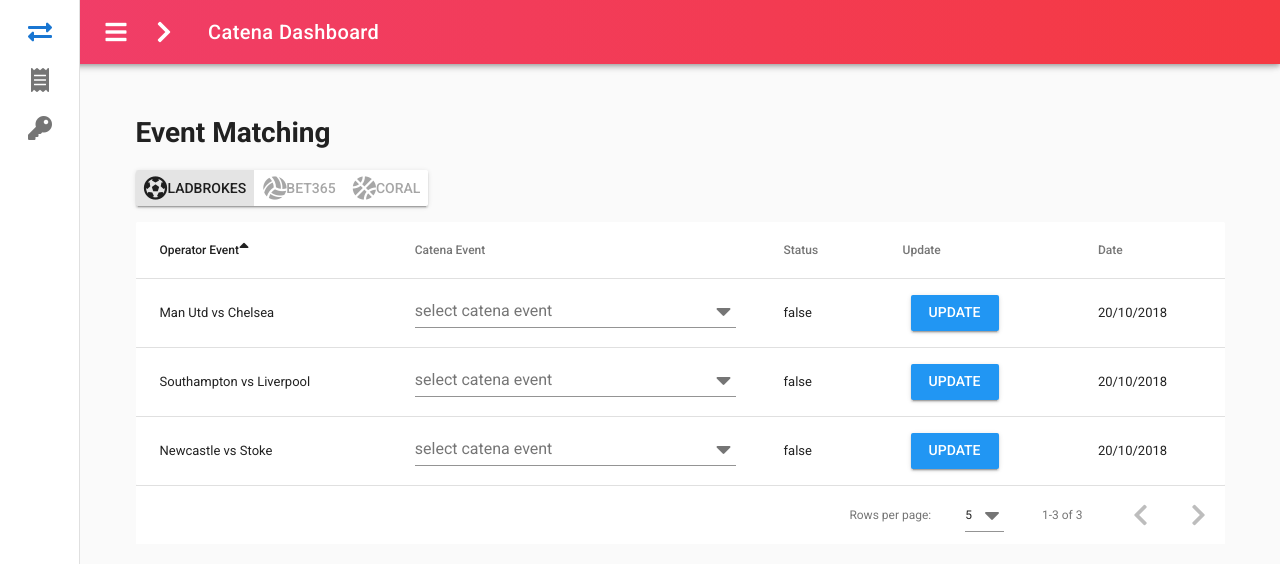
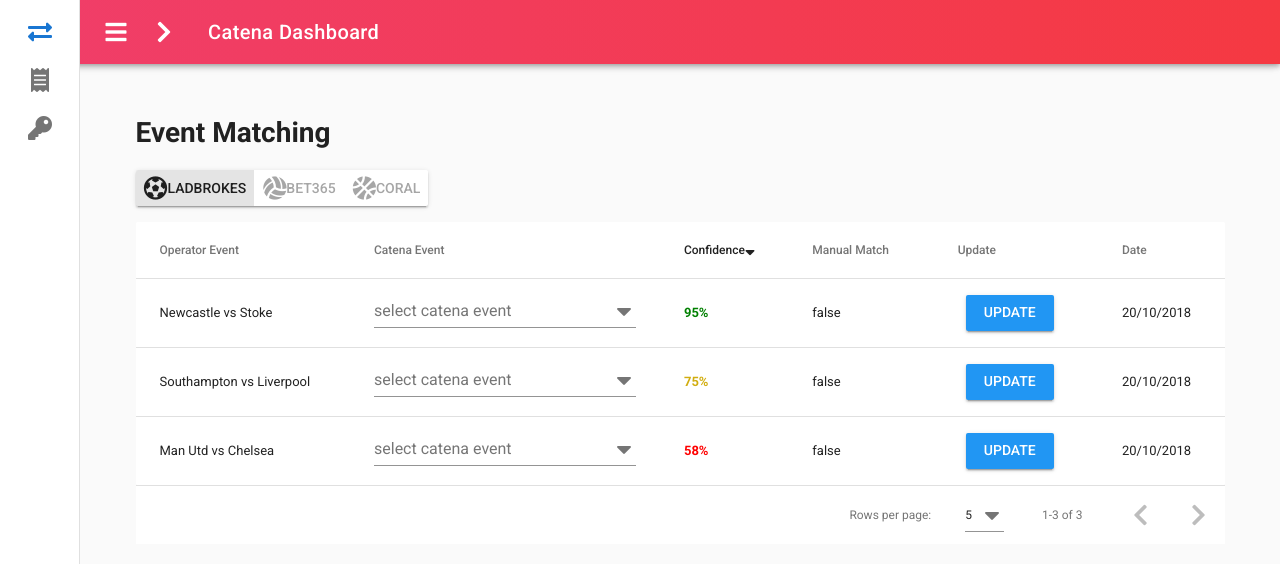
Before and after one commit to Ed-Barnes937/MatchingDashboard, a Vue app: page /#/matching in a window 1280 px wide. Shown: the top 564 px of the page. Built offline with nearby package versions, Linux system fonts and the light colour scheme; no server answers.

Commit message:
host checking disabled

```diff
--- a/src/Pages/eventMatching.vue
+++ b/src/Pages/eventMatching.vue
@@ -21,13 +21,14 @@
                 </v-btn-toggle>
             </v-flex>
             <v-flex xs12>
-                <v-data-table :headers="headers" :items="eventList">
+                <v-data-table :headers="headers" :items="eventList" must-sort :pagination.sync="defaultSort">
                     <template slot="items" slot-scope="props">
-                        <td text-xs-left>{{props.item.operatorName}}</td>
-                        <td text-xs-left><v-autocomplete :items="catenaList" label="select catena event" dense clearable></v-autocomplete></td>
-                        <td text-xs-left>{{props.item.status}}</td>
-                        <td><v-btn color="info">update</v-btn></td>
-                        <td text-xs-left>{{props.item.date}}</td>
+                        <td class="text-xs-left">{{props.item.operatorName}}</td>
+                        <td class="text-xs-left"><v-autocomplete :items="catenaList" label="select catena event" dense clearable></v-autocomplete></td>
+                        <td class="text-xs-left" :style="confidenceStyling(props.item.confidence)"><b>{{props.item.confidence}}%</b></td>
+                        <td class="text-xs-left">{{props.item.status}}</td>
+                        <td class="text-xs-left"><v-btn color="info">update</v-btn></td>
+                        <td class="text-xs-left">{{props.item.date}}</td>
                     </template>
                 </v-data-table>
             </v-flex>
@@ -49,22 +50,27 @@
                     value: 'ladbrokesName'
                 },{
                     text: 'Catena Event',
-                    sortable: true,
+                    sortable: false,
                     value: 'catenaName'
                 },{
-                    text: 'Status',
+                    text: 'Confidence',
+                    sortable: true,
+                    value: 'confidence'
+                },{
+                    text: 'Manual Match',
                     sortable: true,
                     value: 'status'
                 },{
                     text: 'Update',
-                    sortable: true,
+                    sortable: false,
                     value: "Update"
                 },{
                     text: 'Date',
                     sortable: true,
                     value: 'date'
                 }],
-                operator: "ladbrokes"
+                operator: "ladbrokes",
+                defaultSort: {'sortBy': 'confidence', 'descending': true}
             }
         },
         computed: {
@@ -73,6 +79,12 @@
             },
             catenaList() {
                 return this.$store.getters.catenaList()
+            }
+        },
+        methods: {
+            confidenceStyling(conf) {
+                let textColor = (conf >= 95 ? 'green' : (conf >= 70 ? '#d1ad10' : 'red'))
+                return {color: textColor}
             }
         },
         created() {
--- a/src/store/index.js
+++ b/src/store/index.js
@@ -17,30 +17,35 @@
             {
                 operatorName: 'Man Utd vs Chelsea',
                 catenaName: '',
+                confidence: 58,
                 status: false,
                 date: '20/10/2018',
                 operator: "ladbrokes"
             },{
                 operatorName: 'Southampton vs Liverpool',
                 catenaName: '',
+                confidence: 75,
                 status: false,
                 date: '20/10/2018',
                 operator: "ladbrokes"
             },{
                 operatorName: 'Man United vs Chelsea',
                 catenaName: '',
+                confidence: 90,
                 status: false,
                 date: '20/10/2018',
                 operator: "bet365"
             },{
                 operatorName: 'Newcastle vs Stoke',
                 catenaName: '',
+                confidence: 95,
                 status: false,
                 date: '20/10/2018',
                 operator: "ladbrokes"
             },{
                 operatorName: 'Liverpool vs Southampton',
                 catenaName: '',
+                confidence: 95,
                 status: false,
                 date: '20/10/2018',
                 operator: "bet365"
```
Also changed, not shown: package.json (+6 -1 lines).
